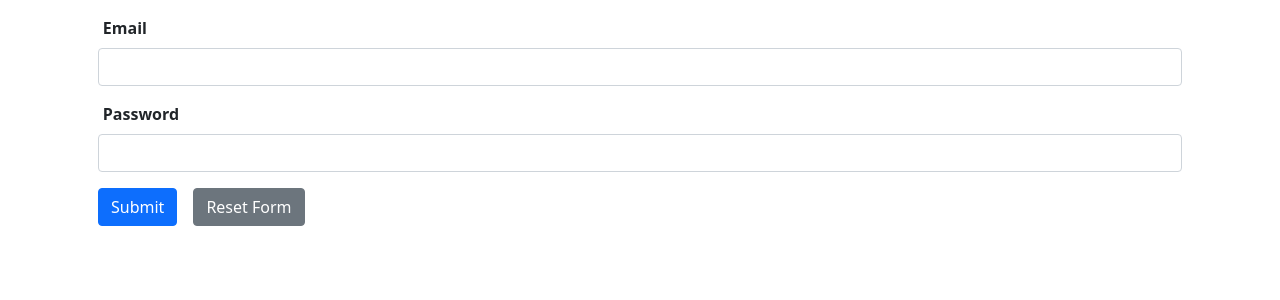
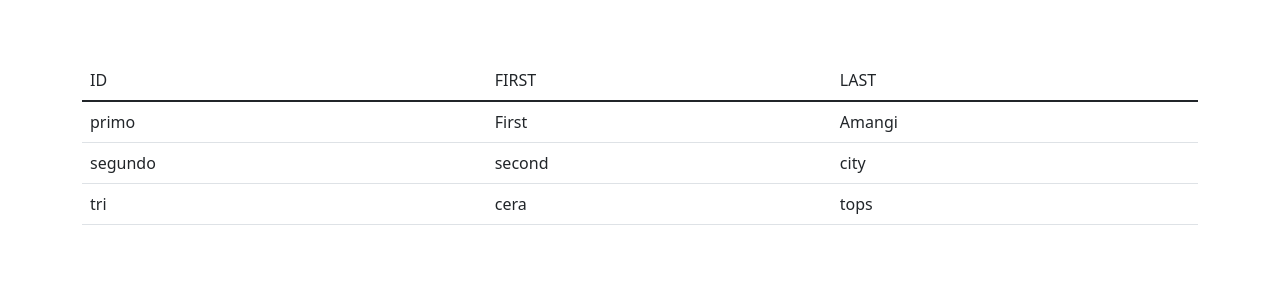
Before and after one commit to torenware/go-stripe-with-vue, a Vue app: page / in a window 1280 px wide. Shown: the top 300 px of the page. Built offline with nearby package versions, Linux system fonts and the light colour scheme.

Commit message:
start table code

```diff
--- a/index.html
+++ b/index.html
@@ -10,7 +10,7 @@
     <div id="app"></div>
     <div class="container">
         <div data-entryp="flash"></div>
-        <div data-entryp="login">Loading...</div>
+        <div data-entryp="table">Loading...</div>
     </div>
     <script type="module" src="/src/main.ts"></script>
   </body>
--- /dev/null
+++ b/src/blocks/TableTest.vue
@@ -0,0 +1,34 @@
+<template>
+  <BaseTable :data="data" :headers="headers"></BaseTable>
+</template>
+
+<script setup lang="ts">
+import BaseTable from "../components/BaseTable.vue";
+
+type TabDataItem = {
+  id: string;
+  first: string;
+  last: string;
+}
+
+const data: TabDataItem[] = [
+  {
+    id: "primo",
+    first: "First",
+    last: "Amangi"
+  },
+  {
+    id: "segundo",
+    first: "second",
+    last: "city"
+  },
+  {
+    id: "tri",
+    first: "cera",
+    last: "tops"
+  }
+];
+
+const headers = ["ID", "FIRST", "LAST"];
+
+</script>
--- /dev/null
+++ b/src/components/BaseTable.vue
@@ -0,0 +1,56 @@
+<template>
+  <table class="table">
+    <thead>
+      <tr>
+        <slot name="header-row">
+          <td v-for="cell in headers" :key="cell">{{ cell }}</td>
+        </slot>
+      </tr>
+    </thead>
+    <tbody>
+      <slot name="body-rows">
+        <tr v-for="item in data" :key="item.id">
+          <td>{{ item.id }}</td>
+          <td>{{ item.first }}</td>
+          <td>{{ item.last }}</td>
+        </tr>
+      </slot>
+    </tbody>
+  </table>
+</template>
+
+<script lang="ts">
+import { defineComponent } from "vue";
+
+type TabDataItem = {
+  id: string;
+  first: string;
+  last: string;
+}
+
+
+// @see https://gist.github.com/GavinRay97/29f9af2f84665e5656e8298a568f1175
+function componentDef<T>() {
+  return {
+    props: {
+      data: {
+        type: Object as () => T[],
+        required: true,
+      },
+      headers: {
+        type: Object as () => string[],
+        required: true,
+      },
+    },
+    setup(/** props, context **/) {
+      return {
+
+      }
+    }
+  }
+}
+
+export default defineComponent(componentDef<TabDataItem>());
+
+
+</script>
--- a/src/main.ts
+++ b/src/main.ts
@@ -1,25 +1,25 @@
-import { createApp, App } from 'vue';
+import { createApp, App as BaseApp } from 'vue';
 import 'bootstrap';
 import 'bootstrap/dist/css/bootstrap.min.css';
-// import App from './App.vue';
+import App from './App.vue';
 import Login from './blocks/LoginBlock.vue';
 import FlashPanel from './components/FlashPanel.vue';
+import TableTest from './blocks/TableTest.vue';
 
 type EPData = {
-  app: App;
+  app: BaseApp;
   props?: Record<string, string>;
 };
 type EPLookup = Record<string, EPData>;
 
 const keys: EPLookup = {};
-//keys['app'] = { app: App };
-keys['login'] = { app: Login as unknown as App };
+keys['app'] = { app: App as unknown as BaseApp };
+keys['login'] = { app: Login as unknown as BaseApp };
+keys['table'] = { app: TableTest as unknown as BaseApp };
 keys['flash'] = {
-  app: FlashPanel as unknown as App,
+  app: FlashPanel as unknown as BaseApp,
   props: { id: 'flashPanel' },
 };
-
-console.log('main ran');
 
 const appMounts = document.querySelectorAll('[data-entryp]');
 appMounts.forEach((mp) => {
```
Also changed, not shown: 1 other file (tests, documents, lock files or other folders).
